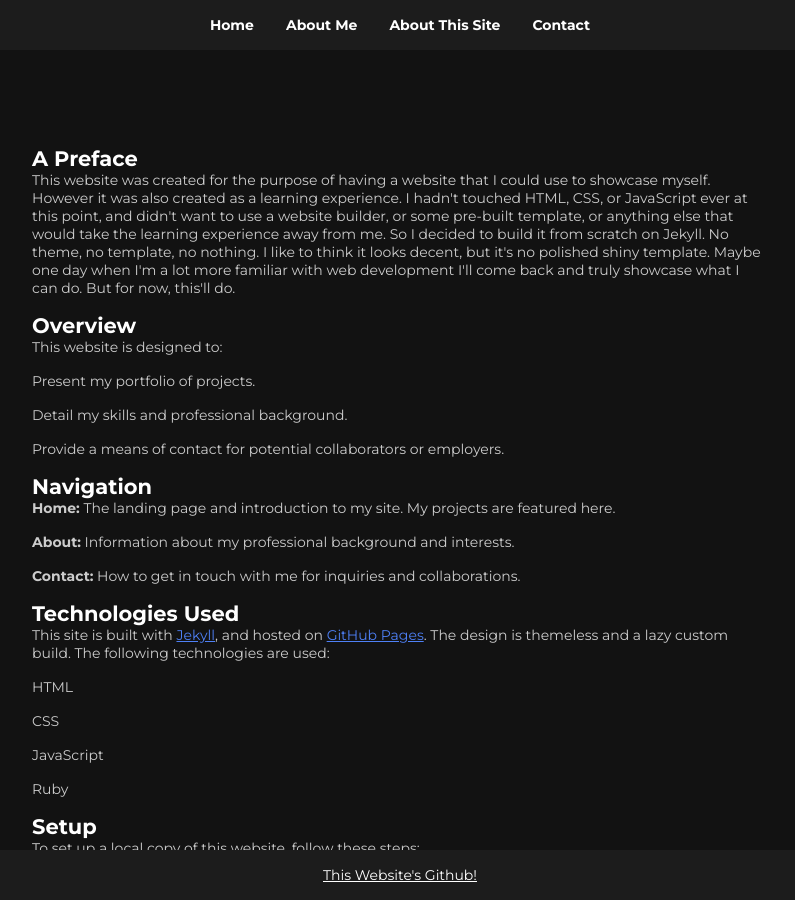
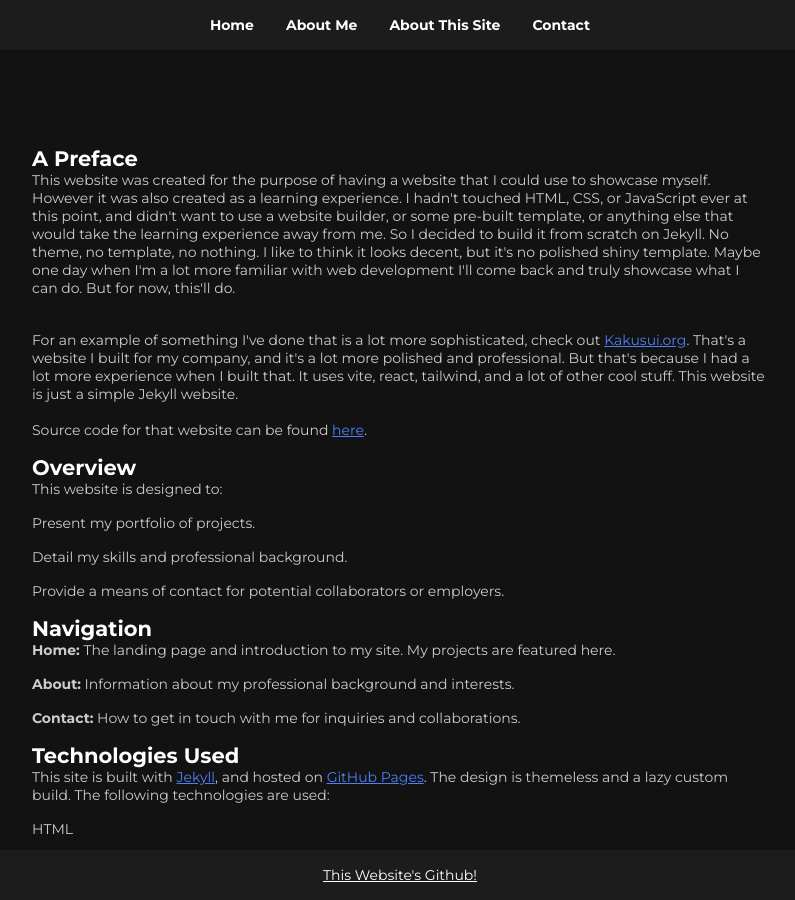
Before and after one commit to Bikatr7/bikatr7.github.io, a Jekyll site: the page built from about_site.html, in a window 1280 px wide and 900 px high. Shown: the whole window, without its empty margins (240-1035 px from the left). Built offline with Jekyll 4.4.1, drawn with Linux system fonts in a browser that asks for light colours.

Commit message:
added other website link

```diff
--- a/about_site.html
+++ b/about_site.html
@@ -11,6 +11,11 @@ permalink: /about_site/
 
     <h2>A Preface</h2>
     <p>This website was created for the purpose of having a website that I could use to showcase myself. However it was also created as a learning experience. I hadn't touched HTML, CSS, or JavaScript ever at this point, and didn't want to use a website builder, or some pre-built template, or anything else that would take the learning experience away from me. So I decided to build it from scratch on Jekyll. No theme, no template, no nothing. I like to think it looks decent, but it's no polished shiny template. Maybe one day when I'm a lot more familiar with web development I'll come back and truly showcase what I can do. But for now, this'll do.</p>
+
+    <br>
+
+    <p>For an example of something I've done that is a lot more sophisticated, check out <a href="https://kakusui.org">Kakusui.org</a>. That's a website I built for my company, and it's a lot more polished and professional. But that's because I had a lot more experience when I built that. It uses vite, react, tailwind, and a lot of other cool stuff. This website is just a simple Jekyll website. <br><br>Source code for that website can be found <a href="https://github.com/kakusui/kakusui-org">here</a>.</p>
+
 
     <h2>Overview</h2>
     <p>This website is designed to:</p>
```
Also changed, not shown: README.md.
